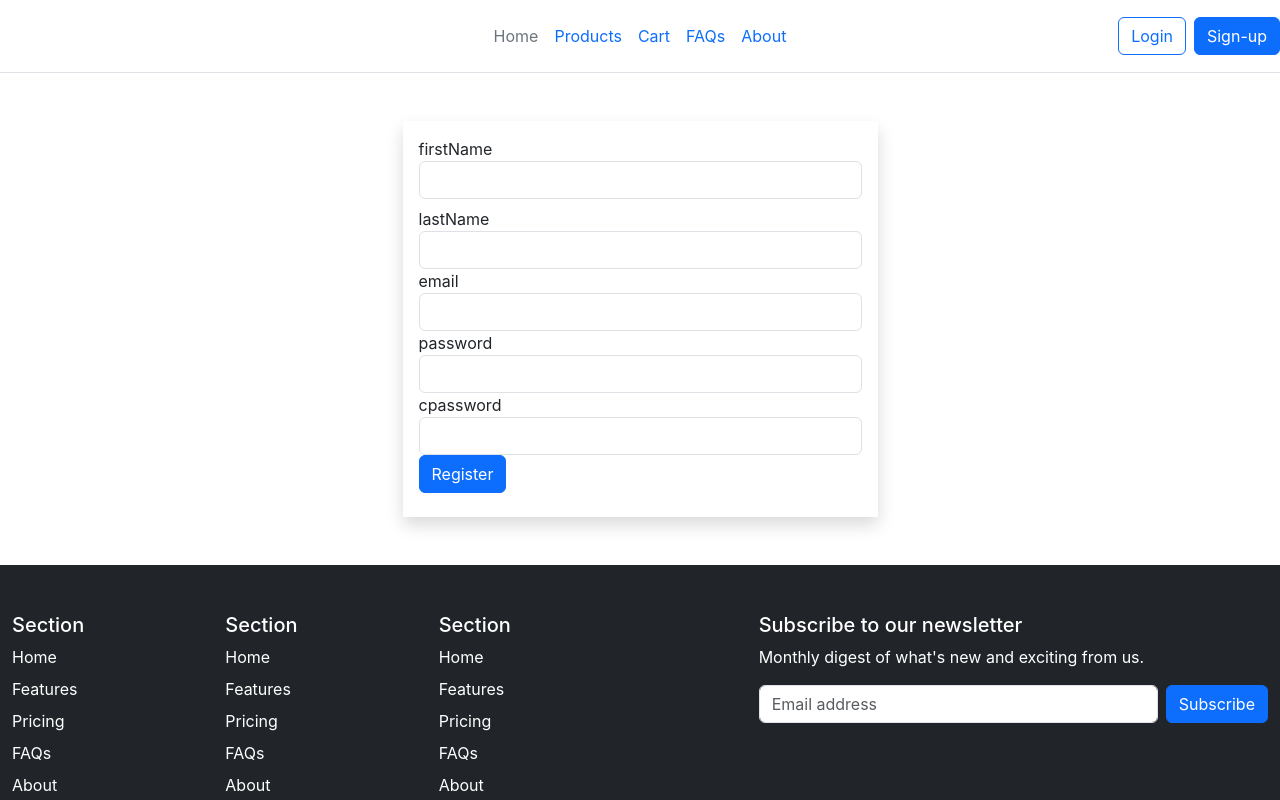
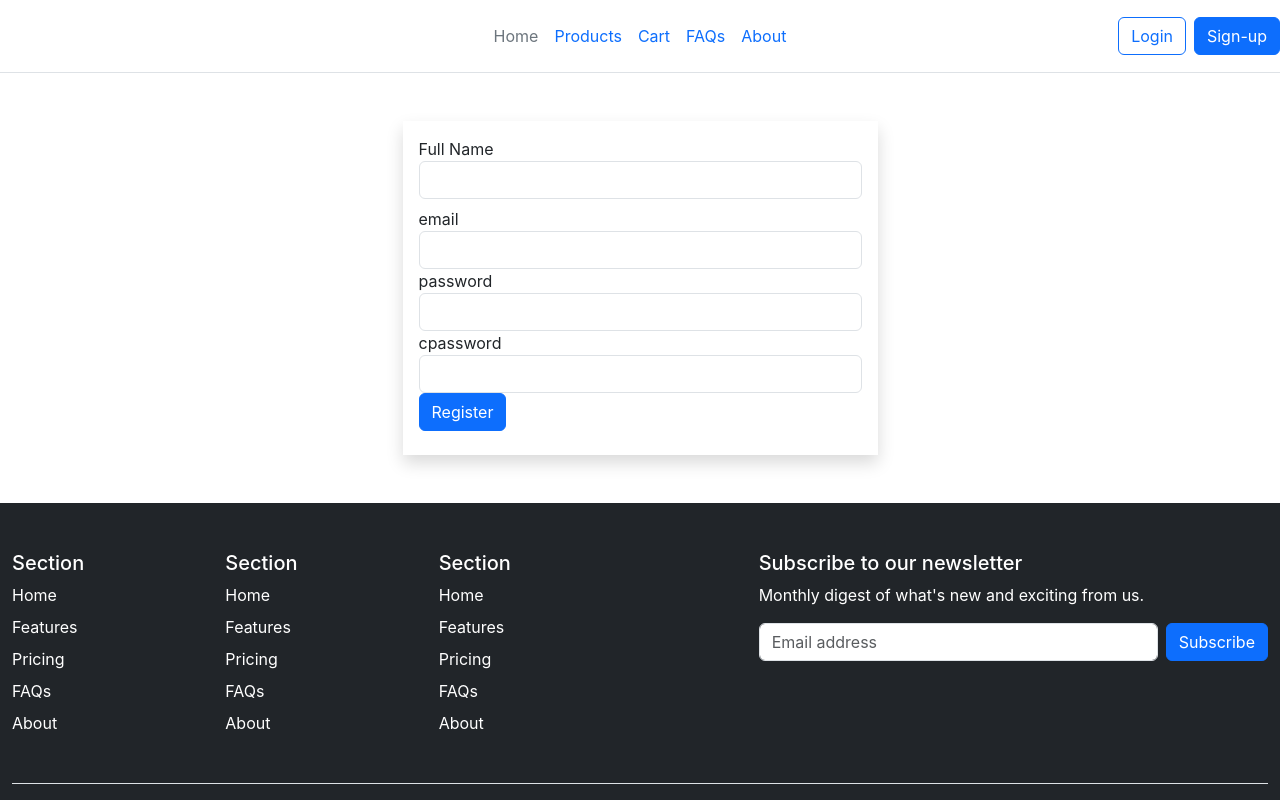
Before and after one commit to Aaryash-Shakya/ecommerce-website-react, a React (Create React App) app: page /signup in a window 1280 px wide. Shown: the top 800 px of the page. Built offline with nearby package versions, Linux system fonts and the light colour scheme.

Commit message:
email verify, signin, signup, authenticate, redirect

```diff
--- a/src/MyRoutes.jsx
+++ b/src/MyRoutes.jsx
@@ -1,5 +1,5 @@
 import React from 'react'
-import { BrowserRouter as Router,Routes,Route} from 'react-router-dom'
+import { BrowserRouter as Router, Routes, Route } from 'react-router-dom'
 import Layouts from './components/Layouts'
 import HomePage from './pages/HomePage'
 import TestNav from './TestNav'
@@ -10,22 +10,26 @@ import Cart from './pages/Cart'
 import Register from './pages/Register'
 import Show from './context/Show'
 import TestCart from './redux/TestCart'
+import EmailVerify from './auth/EmailVerify'
+import Profile from './pages/Profile'
 const MyRoutes = () => {
   return (
     <Router>
-        <Routes>
-          <Route path='' element={<Layouts/>}>
-            <Route index element={<HomePage/>}/>
-            <Route path='/test' element={<TestNav/>}/>
-            <Route path='/login' element={<Login/>}/>
-            <Route path='signup' element={<Register/>}/>
-            <Route path='/productdetails/:product_id' element={<ProductDetails/>}/>
-            <Route path='/product' element={<Product/>}/>
-            <Route path='cart' element={<Cart/>}/>
-          </Route>
-          <Route path='context/api' element={<Show/>}/>
-          <Route path='redux/cart' element={<TestCart/>}/>
-        </Routes>
+      <Routes>
+        <Route path='' element={<Layouts />}>
+          <Route index element={<HomePage />} />
+          <Route path='/test' element={<TestNav />} />
+          <Route path='/login' element={<Login />} />
+          <Route path='signup' element={<Register />} />
+          <Route path='profile' element={<Profile />} />
+          <Route path='email/confirmation/:token' element={<EmailVerify />} />
+          <Route path='/productdetails/:product_id' element={<ProductDetails />} />
+          <Route path='/product' element={<Product />} />
+          <Route path='cart' element={<Cart />} />
+        </Route>
+        <Route path='context/api' element={<Show />} />
+        <Route path='redux/cart' element={<TestCart />} />
+      </Routes>
     </Router>
   )
 }
--- /dev/null
+++ b/src/auth/EmailVerify.jsx
@@ -0,0 +1,55 @@
+import React, { useEffect, useState } from 'react'
+import { useParams } from 'react-router-dom'
+import { API } from '../config'
+
+const EmailVerify = () => {
+    const params = useParams()
+    const [error, setError] = useState('')
+    const [success, setSuccess] = useState(false)
+
+    useEffect(() => {
+        const token = params.token
+        fetch(`${API}/confirmation/${token}`, {
+            method: 'PUT',
+            headers: {
+                Accept: 'application/json',
+                'Content-Type': 'application/json'
+            }
+        })
+            .then(res => res.json())
+            .then(data => {
+                if (data.error) {
+                    setError(data.error)
+                    setSuccess(false)
+                }
+                else {
+                    setSuccess(true)
+                    setError('')
+                }
+            })
+            .catch(err => console.log(err))
+    }, [params.token])
+
+    // to show error message
+    const showError = () => (
+        error &&
+        <div className="alert alert-danger">
+            {error}
+        </div>
+    )
+    // to show success message
+    const showSuccess = () => (
+        success &&
+        <div className="alert alert-success">
+            Email Verification Successful. Login to Continue
+        </div>
+    )
+    return (
+        <>
+            {showError()}
+            {showSuccess()}
+        </>
+    )
+}
+
+export default EmailVerify
--- a/src/auth/authIndex.js
+++ b/src/auth/authIndex.js
@@ -9,9 +9,61 @@ export const signUp = user =>{
             'Content-Type': 'application/json'
         },
         body:JSON.stringify(user)
-        .then(res => {
-            return res.json()
+    })
+    .then(res => {
+        return res.json()
+    })
+    .catch(err => console.log(err))
+}
+
+//  for sign in
+export const signIn = user =>{
+    return fetch(`${API}/signin`,{
+        method: 'POST',
+        headers:{
+            Accept: 'application/json',
+            'Content-Type': 'application/json'
+        },
+        body:JSON.stringify(user)
+    })
+    .then(res => {
+        return res.json()
+    })
+    .catch(err => console.log(err))
+}
+
+// authenticate and store token in local storage
+export const authenticate = (data,next) =>{
+    if(typeof window !== 'undefined'){
+        localStorage.setItem('jwt',JSON.stringify(data))
+        next()
+    }
+}
+
+// redirect user by role if authenticated (authorized)
+export const isAuthenticated = () =>{
+    if(typeof window === 'undefined'){
+        return false
+    }
+    if(localStorage.getItem('jwt')){
+        return JSON.parse(localStorage.getItem('jwt'))
+    }
+    else{
+        return false
+    }
+}
+
+// to sign out
+export const signOut = next =>{
+    if(typeof window !== 'undefined'){
+        localStorage.removeItem('jwt')
+        next()
+        return fetch(`${API}/signout`,{
+            method:'POST'
+        })
+        .then(res=>{
+            console.log('signout',res)
         })
         .catch(err => console.log(err))
-    })
+    }
 }
--- a/src/pages/Login.jsx
+++ b/src/pages/Login.jsx
@@ -1,12 +1,63 @@
-import React from "react";
+import React, { useState } from "react";
+import { Link, useNavigate } from "react-router-dom";
+import { signIn, authenticate, isAuthenticated } from "../auth/authIndex";
 
 const Login = () => {
+  const navigate = useNavigate()
+  const {user}=isAuthenticated()
+  const [values, setValues] = useState({
+    email: '',
+    password: '',
+    error: '',
+    redirect: false
+  })
+  const { email, password, error, redirect } = values
+  // onchange handle
+  const handleChange = name => event => {
+    setValues({ ...values, error: false, [name]: event.target.value })
+  }
+  const handleSubmit = e => {
+    e.preventDefault()
+    setValues({ ...values, error: false })
+    // sign in process
+    signIn({ email, password })
+      .then(data => {
+        if (data.error) {
+          setValues({ ...values, error: data.error })
+        }
+        else {
+          authenticate(data, () => {
+            setValues({ ...values, redirect: true })
+          })
+        }
+      })
+  }
+  // to redirect error
+  const redirectUser = () => {
+    if (redirect) {
+      if(user && user.role === 1){
+        return navigate('/admin/dashboard')
+      }
+      else{
+        return navigate('/profile')
+      }
+    }
+  }
+  // to show error message
+  const showError = () => (
+    error &&
+    <div className="alert alert-danger">
+      {error}
+    </div>
+  )
   return (
     <>
       <div class="container my-5">
         <div className="row d-flex justify-content-center">
           <div className="col-md-6 shadow p-3">
             <form>
+              {showError()}
+              {redirectUser()}
               <div class="mb-3">
                 <label htmlFor="exampleInputEmail1" class="form-label">
                   Email address
@@ -16,6 +67,8 @@ const Login = () => {
                   class="form-control"
                   id="exampleInputEmail1"
                   aria-describedby="emailHelp"
+                  onChange={handleChange('email')}
+                  value={email}
                 />
                 <div id="emailHelp" class="form-text">
                   We'll never share your email with anyone else.
@@ -29,6 +82,8 @@ const Login = () => {
                   type="password"
                   class="form-control"
                   id="exampleInputPassword1"
+                  onChange={handleChange('password')}
+                  value={password}
                 />
               </div>
               <div class="mb-3 form-check">
@@ -41,7 +96,7 @@ const Login = () => {
                   Check me out
                 </label>
               </div>
-              <button type="submit" class="btn btn-primary">
+              <button type="submit" class="btn btn-primary" onClick={handleSubmit}>
                 Submit
               </button>
             </form>
--- /dev/null
+++ b/src/pages/Profile.jsx
@@ -0,0 +1,14 @@
+import React from 'react'
+import { isAuthenticated } from '../auth/authIndex'
+
+const Profile = () => {
+    const{name,email}=isAuthenticated().user
+  return (
+    <>
+    <h1>Name: {name}</h1>
+    <h1>Email: {email}</h1>
+    </>
+    )
+}
+
+export default Profile
--- a/src/pages/Register.jsx
+++ b/src/pages/Register.jsx
@@ -1,19 +1,33 @@
-import React, { useState, useEffect } from "react";
+import React, { useState } from "react";
 import { Formik, Form, Field, ErrorMessage } from "formik";
 import * as Yup from "yup";
 import { signUp } from "../auth/authIndex";
 
 const Register = () => {
+  const [error, setError] = useState('')
+  const [success, setSuccess] = useState(false)
+
+  // to show error message
+  const showError = () => (
+    error &&
+    <div className="alert alert-danger">
+      {error}
+    </div>
+  )
+  // to show success message
+  const showSuccess = () => (
+    success &&
+    <div className="alert alert-success">
+      Account Created Successfully
+    </div>
+  )
   return (
-    <>
+
     <Formik
-        initialValues={{ firstname: '', lastname: '', email: '', password: '', cpassword: '' }}
+      initialValues={{ name: '', email: '', password: '', cpassword: '' }}
       validationSchema={Yup.object({
-          firstname: Yup.string()
-            .required('firstname is mandatory')
-            .max(20, '20 characters or less'),
-          lastname: Yup.string()
-            .required('lastname is mandatory')
+        name: Yup.string()
+          .required('name is mandatory')
           .max(20, '20 characters or less'),
         email: Yup.string()
           .required('email is mandatory')
@@ -25,32 +39,42 @@ const Register = () => {
           .required("confirm password is mandatory")
           .oneOf([Yup.ref('password'), null], "password and confirm password doesn't match")
       })}
+      onSubmit={(values, { setSubmitting, resetForm }) => {
+        setSubmitting(true)
+        signUp(values)
+          .then(data => {
+            if (data.error) {
+              setError(data.error)
+              setSuccess(false)
+            }
+            else {
+              setSuccess(true)
+              resetForm()
+              setError('')
+            }
+            setSubmitting(false)
+          })
+          .catch(err => {
+            console.log(err)
+            setSubmitting(false)
+          })
+      }}
     >
       <div class="container my-5">
         <div className="row d-flex justify-content-center">
           <div className="col-md-5 shadow p-3">
             <Form>
+              { showError() }
+              { showSuccess() }
               <div className="mb-2">
-                  <label htmlFor="firstname">firstName</label>
+                <label htmlFor="fname">Full Name</label>
                 <Field
                   type="text"
-                    name="firstname"
-                    id="firstname"
+                  name="name"
+                  id="fname"
                   className="form-control"
                 />
-                  <ErrorMessage name="firstname">
-                    {(msg) => <div style={{ color: "red" }}>{msg}</div>}
-                  </ErrorMessage>
-                </div>
-                <div>
-                  <label htmlFor="lastname">lastName</label>
-                  <Field
-                    type="text"
-                    name="lastname"
-                    id="lastname"
-                    className="form-control"
-                  />
-                  <ErrorMessage name="lastname">
+                <ErrorMessage name="name">
                   {(msg) => <div style={{ color: "red" }}>{msg}</div>}
                 </ErrorMessage>
               </div>
@@ -98,7 +122,7 @@ const Register = () => {
         </div>
       </div>
     </Formik>
-    </>
+
   );
 };
 
```
Lines whose indentation alone changed are shown as unchanged.
